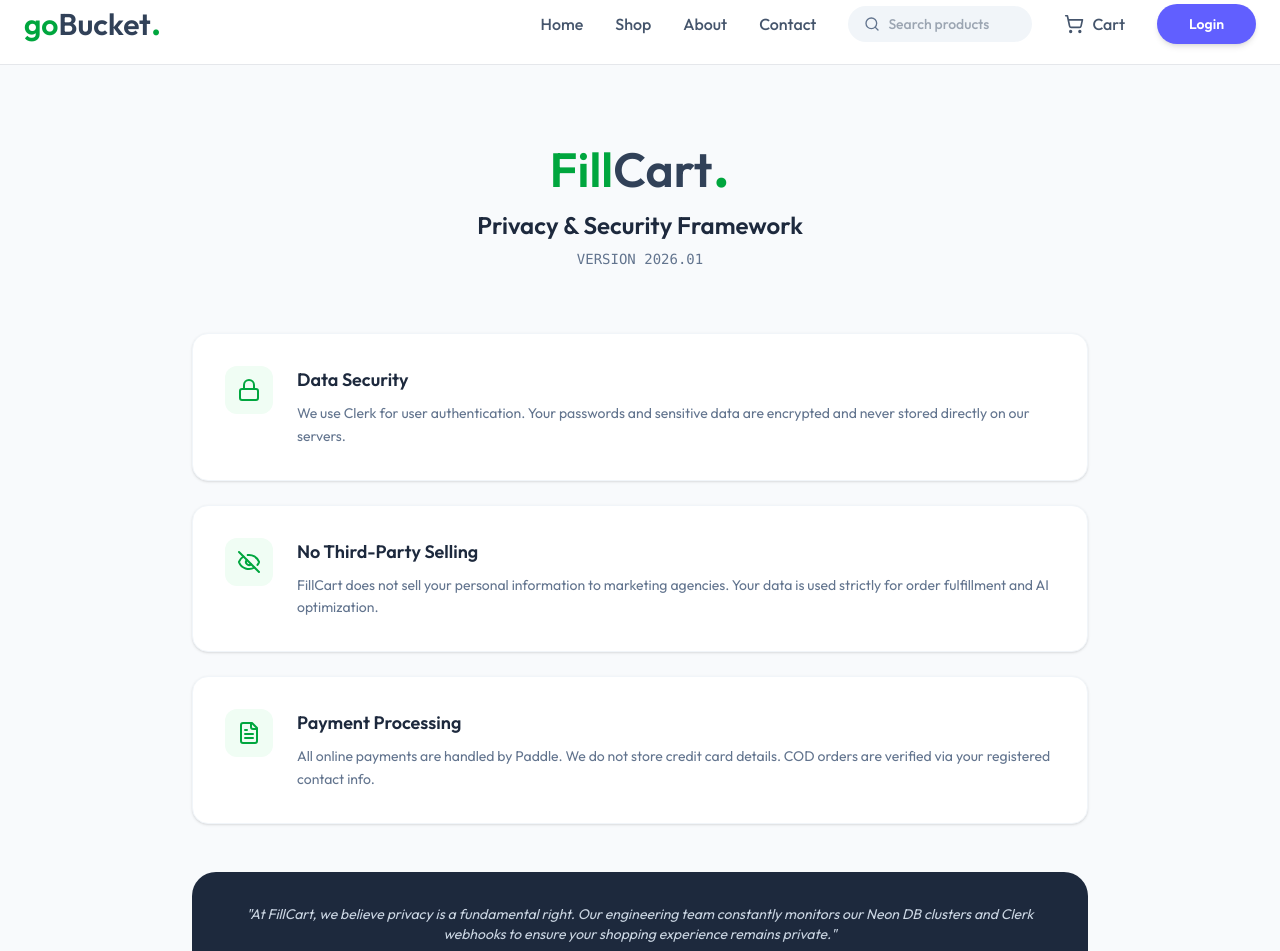
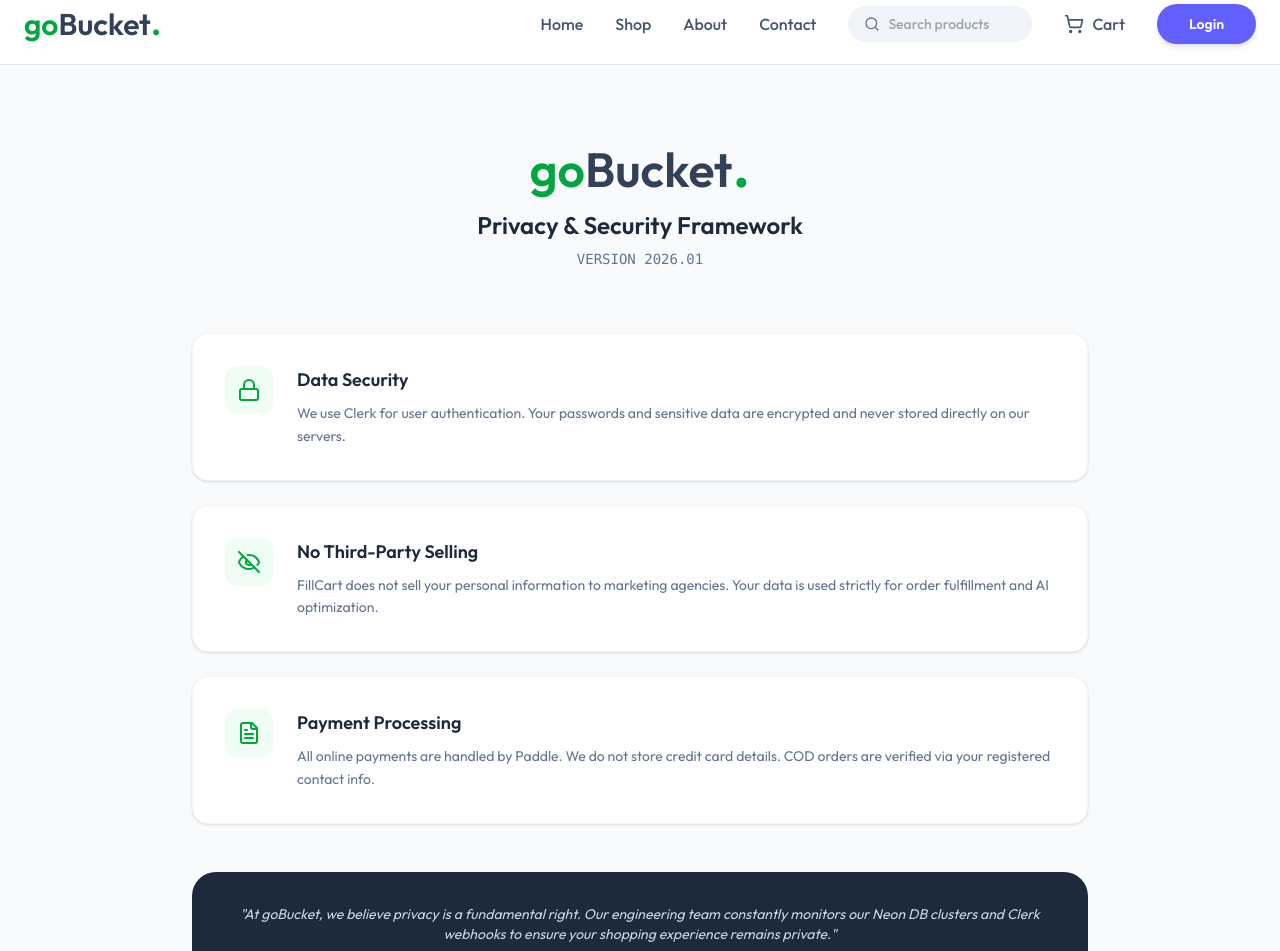
Before and after one commit to abdulsalamwahab-dev/gobucket-ai-multivendor-app, a Next.js app: page /privacy-policy in a window 1280 px wide. Shown: the part 60-1011 px from the top of the page. Built offline with nearby package versions, Linux system fonts and the light colour scheme; no server answers; the database is empty.

Commit message:
Final fix: Paddle UI and Enum update

```diff
--- a/app/(public)/privacy-policy/page.jsx
+++ b/app/(public)/privacy-policy/page.jsx
@@ -28,7 +28,7 @@
         {/* Branding Header */}
         <div className="text-center mb-16">
           <Link href="/" className="text-5xl font-semibold text-slate-700 inline-block mb-4">
-            <span className="text-green-600">Fill</span>Cart<span className="text-green-600 text-6xl leading-0">.</span>
+            <span className="text-green-600">go</span>Bucket<span className="text-green-600 text-6xl leading-0">.</span>
           </Link>
           <h1 className="text-2xl font-bold text-slate-800">Privacy & Security Framework</h1>
           <p className="text-slate-500 text-sm mt-2 font-mono">VERSION 2026.01</p>
@@ -51,7 +51,7 @@
 
         <div className="mt-12 p-8 bg-slate-800 rounded-3xl text-slate-300 text-center">
           <p className="text-sm italic">
-            "At FillCart, we believe privacy is a fundamental right. Our engineering team constantly monitors
+            "At goBucket, we believe privacy is a fundamental right. Our engineering team constantly monitors
             our Neon DB clusters and Clerk webhooks to ensure your shopping experience remains private."
           </p>
         </div>
```
Also changed, not shown: components/OrderSummary.jsx (line endings or trailing spaces).
